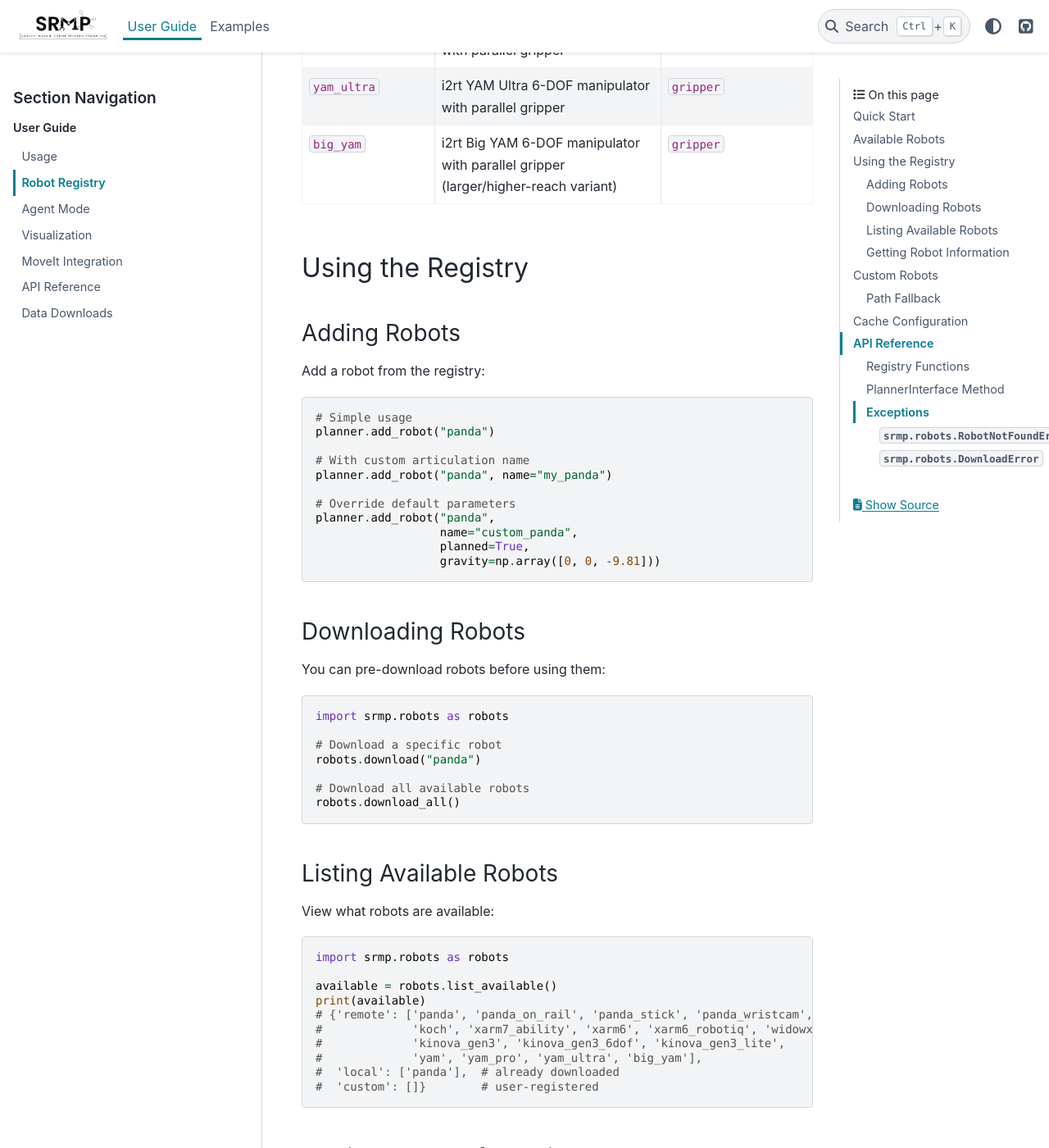
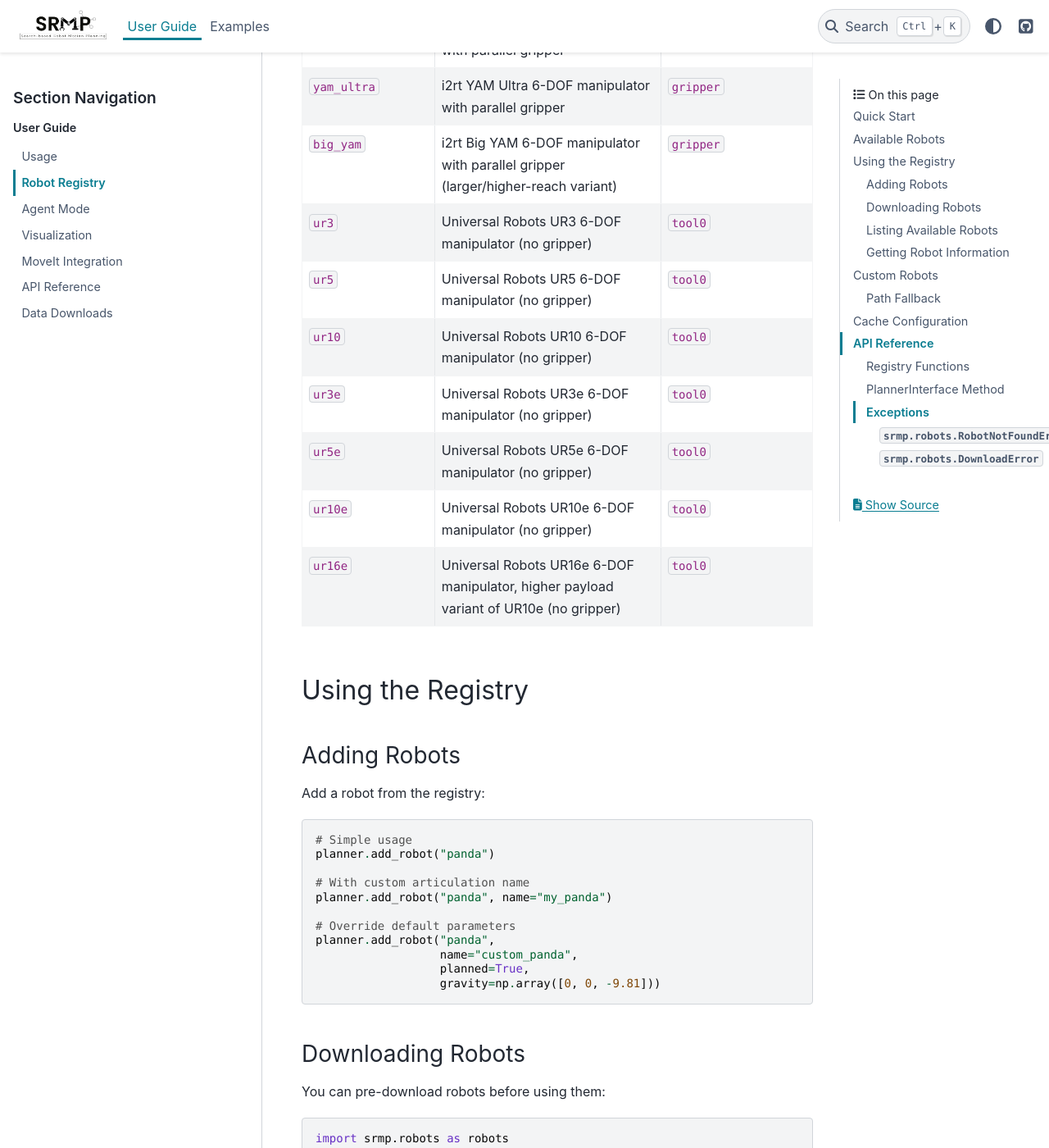
Before and after one commit to imishani/srmp-docs, a Sphinx documentation site: the page built from docs/source/user_guide/robot_registry.rst, in a window 1280 px wide and 1400 px high, scrolled down 2184 px. Shown: the whole window at 82% size. Built offline with Sphinx 7.4.7 and the PyData theme 0.15.4, drawn with Linux system fonts in a browser that asks for light colours; some of the changed text lies outside the part shown.

Commit message:
Add Universal Robots UR3/5/10/3e/5e/10e/16e arms; drop bundled all_robots archive
all_robots.tar.gz exceeded GitHub's 100MB hard file-size limit with this many
robots. download_all() already falls back to per-robot downloads when the
manifest has no "all_archive" entry.

Co-Authored-By: Claude Sonnet 5 <noreply@anthropic.com>

```diff
--- a/docs/source/user_guide/robot_registry.rst
+++ b/docs/source/user_guide/robot_registry.rst
@@ -91,6 +91,27 @@ The following robots are available in the registry:
    * - ``big_yam``
      - i2rt Big YAM 6-DOF manipulator with parallel gripper (larger/higher-reach variant)
      - ``gripper``
+   * - ``ur3``
+     - Universal Robots UR3 6-DOF manipulator (no gripper)
+     - ``tool0``
+   * - ``ur5``
+     - Universal Robots UR5 6-DOF manipulator (no gripper)
+     - ``tool0``
+   * - ``ur10``
+     - Universal Robots UR10 6-DOF manipulator (no gripper)
+     - ``tool0``
+   * - ``ur3e``
+     - Universal Robots UR3e 6-DOF manipulator (no gripper)
+     - ``tool0``
+   * - ``ur5e``
+     - Universal Robots UR5e 6-DOF manipulator (no gripper)
+     - ``tool0``
+   * - ``ur10e``
+     - Universal Robots UR10e 6-DOF manipulator (no gripper)
+     - ``tool0``
+   * - ``ur16e``
+     - Universal Robots UR16e 6-DOF manipulator, higher payload variant of UR10e (no gripper)
+     - ``tool0``
 
 Using the Registry
 ------------------
@@ -143,7 +164,8 @@ View what robots are available:
    # {'remote': ['panda', 'panda_on_rail', 'panda_stick', 'panda_wristcam', 'so101', 'so107',
    #             'koch', 'xarm7_ability', 'xarm6', 'xarm6_robotiq', 'widowxai', 'fetch', 'xlerobot',
    #             'kinova_gen3', 'kinova_gen3_6dof', 'kinova_gen3_lite',
-   #             'yam', 'yam_pro', 'yam_ultra', 'big_yam'],
+   #             'yam', 'yam_pro', 'yam_ultra', 'big_yam',
+   #             'ur3', 'ur5', 'ur10', 'ur3e', 'ur5e', 'ur10e', 'ur16e'],
    #  'local': ['panda'],  # already downloaded
    #  'custom': []}        # user-registered
 
```
Also changed, not shown: docs/source/user_guide/data_downloads.rst (+11 -5 lines), docs/source/_static/robots/manifest.json, 7 other files.
